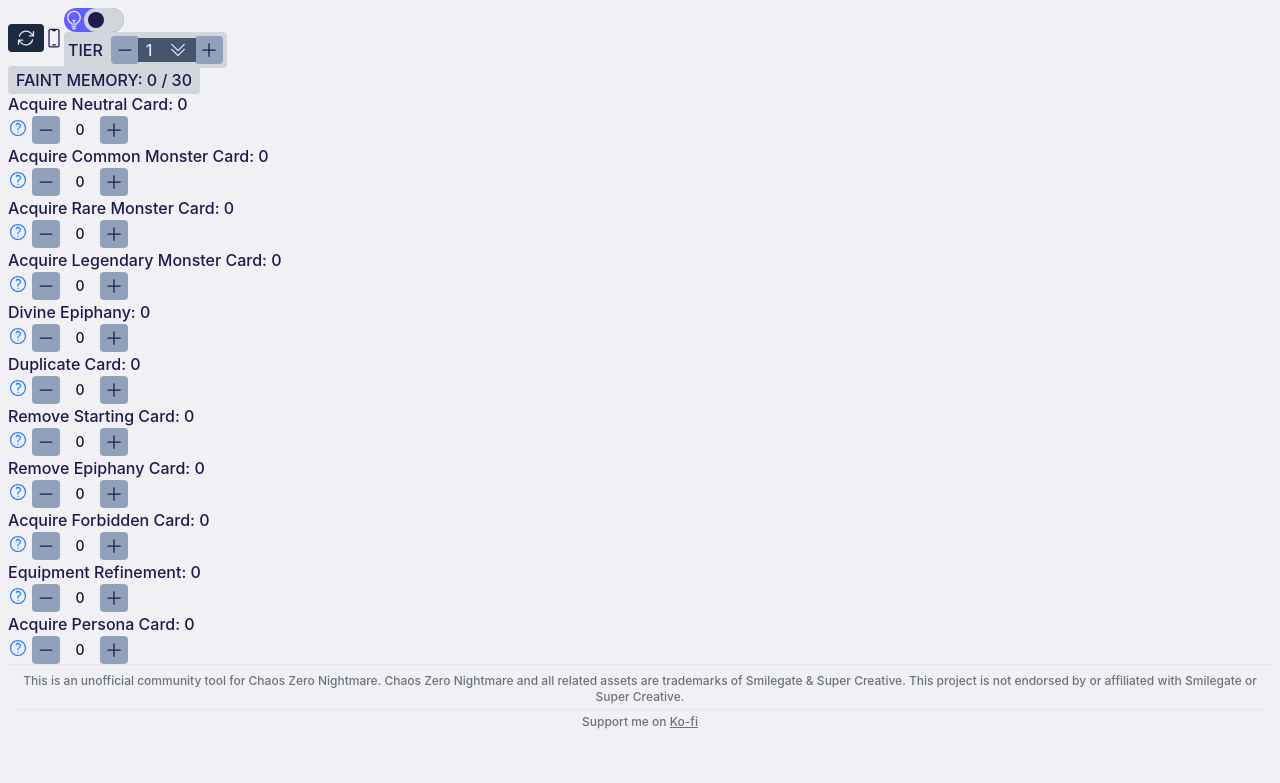
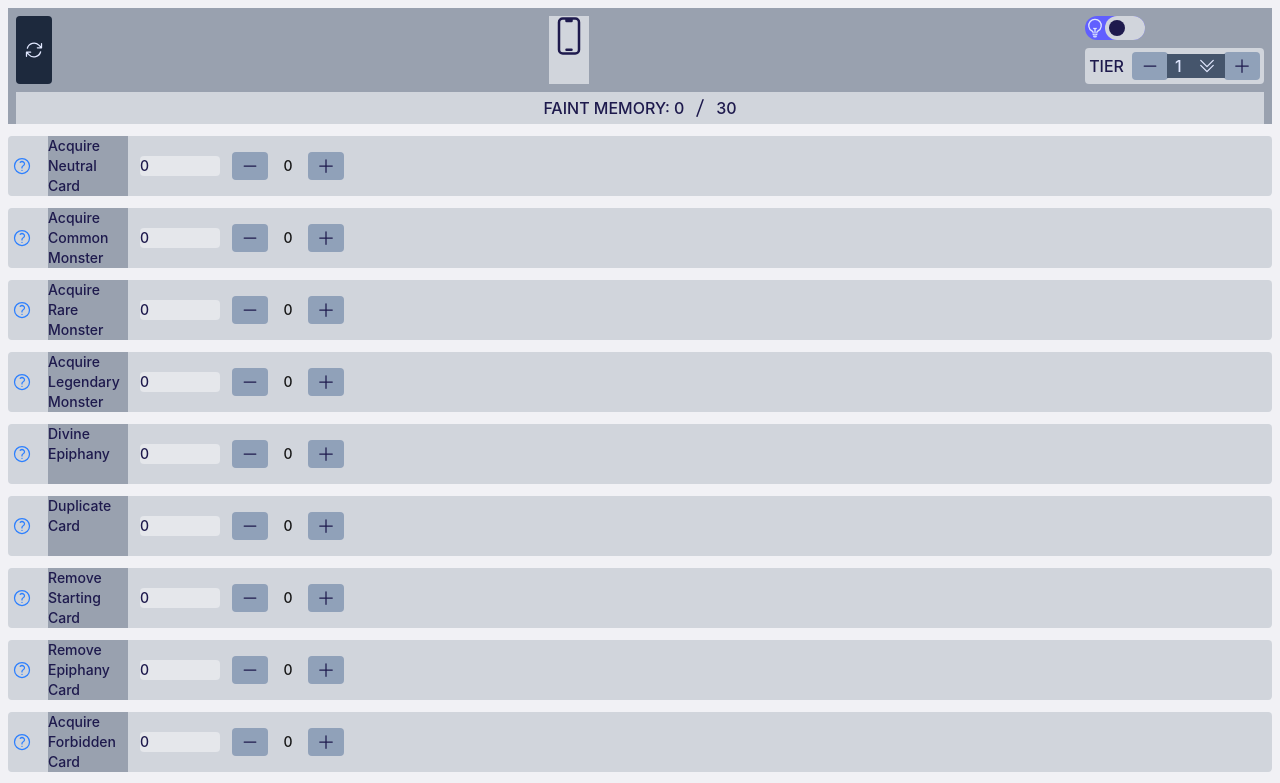
Before and after one commit to jbchhproj/czn-save-data-calculator, a Next.js app: page / in a window 1280 px wide. Shown: the top 783 px of the page. Built offline with nearby package versions, Linux system fonts and the light colour scheme.

Commit message:
lots of styling changes

```diff
--- a/src/components/AppContainer.tsx
+++ b/src/components/AppContainer.tsx
@@ -72,15 +72,14 @@ export default function AppContainer({
         isDeepTraumaActive={isDeepTraumaActive}
         setIsDeepTraumaActive={setIsDeepTraumaActive}
         tier={tier}
+        totalFaintMemory={totalFaintMemory}
         setTier={setTier}
         onReset={handleReset}
       />
       <main>{children}</main>
       <MainContent
-        tier={tier}
         faintMemories={faintMemories}
         setFaintMemories={setFaintMemories}
-        totalFaintMemory={totalFaintMemory}
         cardRemovals={cardRemovals}
         setCardRemovals={setCardRemovals}
       />
--- a/src/components/Header.tsx
+++ b/src/components/Header.tsx
@@ -1,9 +1,11 @@
 import PhoneIcon from "./icons/PhoneIcon";
 import ResetButton from "./ResetButton";
+import ResultsArea from "./ResultsArea";
 import TierSelector from "./TierSelector";
 
 interface TierSelectorProps {
   tier: number;
+  totalFaintMemory: number;
   setTier: (tier: number) => void;
   isDeepTraumaActive: boolean;
   setIsDeepTraumaActive: (isActive: boolean) => void;
@@ -12,16 +14,18 @@ interface TierSelectorProps {
 
 export default function Header({
   tier,
+  totalFaintMemory,
   setTier,
   isDeepTraumaActive,
   setIsDeepTraumaActive,
   onReset,
 }: TierSelectorProps) {
   return (
-    <header className="flex items-center">
+    <header className="sticky top-0 h-29 flex flex-col gap-2 bg-gray-400 p-2">
+      <div className="flex gap-2 justify-between">
         <ResetButton onReset={onReset} />
-      <span className="text-indigo-950">
-        <PhoneIcon />
+        <span className="text-indigo-950 bg-gray-300">
+          <PhoneIcon className="w-10 h-10" />
         </span>
         <TierSelector
           tier={tier}
@@ -29,6 +33,10 @@ export default function Header({
           isDeepTraumaActive={isDeepTraumaActive}
           setIsDeepTraumaActive={setIsDeepTraumaActive}
         />
+      </div>
+      <div>
+        <ResultsArea tier={tier} totalFaintMemory={totalFaintMemory} />
+      </div>
     </header>
   );
 }
--- a/src/components/MainContent.tsx
+++ b/src/components/MainContent.tsx
@@ -1,26 +1,20 @@
-import ResultsArea from "./ResultsArea";
 import SelectionArea from "./SelectionArea";
 
 interface MainContentProps {
-  tier: number;
   faintMemories: number[];
   setFaintMemories: (value: number[]) => void;
-  totalFaintMemory: number;
   cardRemovals: number;
   setCardRemovals: (value: number) => void;
 }
 
 export default function MainContent({
-  tier,
   faintMemories,
   setFaintMemories,
-  totalFaintMemory,
   cardRemovals,
   setCardRemovals,
 }: MainContentProps) {
   return (
     <main>
-      <ResultsArea tier={tier} totalFaintMemory={totalFaintMemory} />
       <SelectionArea
         faintMemories={faintMemories}
         setFaintMemories={setFaintMemories}
--- a/src/components/ResultsArea.tsx
+++ b/src/components/ResultsArea.tsx
@@ -1,3 +1,5 @@
+import SlashIcon from "./icons/SlashIcon";
+
 interface ResultsSectionProps {
   tier: number;
   totalFaintMemory: number;
@@ -10,8 +12,13 @@ export default function ResultsSection({
   let faintMemoryLimit = 20 + tier * 10;
 
   return (
-    <span className="text-indigo-950 bg-gray-300 rounded px-2 py-1">
-      FAINT MEMORY: {totalFaintMemory} / {faintMemoryLimit}
-    </span>
+    <div className="flex justify-center items-center text-indigo-950 bg-gray-300 px-2 py-1">
+      <span className="inline-flex items-center gap-1">
+        <span>FAINT MEMORY:</span>
+        <span>{totalFaintMemory}</span>
+        <SlashIcon />
+        <span>{faintMemoryLimit}</span>
+      </span>
+    </div>
   );
 }
--- a/src/components/SelectionBlock.tsx
+++ b/src/components/SelectionBlock.tsx
@@ -30,13 +30,17 @@ export default function SelectionBlock({
     </ul>
   );
 
+  const labelList = config.label.trim().split(/\s+/).slice(0, 3);
+
+  const labelElements = labelList.map((line, idx) => (
+    <span className="block text-indigo-950 text-sm" key={idx}>
+      {line}
+    </span>
+  ));
+
   return (
     <div>
-      <div>
-        <span className="text-indigo-950">
-          {config.label}: {config.faintMemoryContribution(stepperCount)}
-        </span>
-        <div className="flex">
+      <div className="h-15 flex items-center gap-3 mt-3 p-1 bg-gray-300 rounded">
         <button
           type="button"
           aria-label="Show details"
@@ -45,6 +49,14 @@ export default function SelectionBlock({
         >
           {isExpanded ? <ExpandMinusIcon /> : <QuestionCircleIcon />}
         </button>
+
+        <div className="h-15 bg-gray-400 w-20">{labelElements}</div>
+
+        <span className="w-20 bg-gray-200 text-indigo-950 text-sm rounded">
+          {config.faintMemoryContribution(stepperCount)}
+        </span>
+
+        <div>
           <SelectionBlockStepper
             config={config}
             stepperCount={stepperCount}
--- a/src/components/SelectionBlockStepper.tsx
+++ b/src/components/SelectionBlockStepper.tsx
@@ -55,7 +55,7 @@ export default function SelectionBlockStepper({
       <button
         aria-label="Decrease card removals"
         type="button"
-        className="bg-slate-400 rounded py-1 px-1"
+        className="bg-slate-400 rounded py-1 px-2"
         disabled={!canDecrement}
         onClick={handleDecrement}
       >
@@ -71,7 +71,7 @@ export default function SelectionBlockStepper({
       <button
         aria-label="Increase card removals"
         type="button"
-        className="bg-slate-400 rounded py-1 px-1"
+        className="bg-slate-400 rounded py-1 px-2"
         disabled={!canIncrement}
         onClick={handleIncrement}
       >
--- a/src/components/TierSelector.tsx
+++ b/src/components/TierSelector.tsx
@@ -1,6 +1,5 @@
 import TierStepper from "./TierStepper";
 import DeepTrauma from "./DeepTrauma";
-import LightBulbIcon from "./icons/LightBulbIcon";
 
 interface TierSelectorProps {
   tier: number;
@@ -16,20 +15,17 @@ export default function TierSelector({
   setIsDeepTraumaActive,
 }: TierSelectorProps) {
   return (
-    <div>
-      <div className="flex items-center gap-2">
+    <div className="flex flex-col items-start gap-2">
       <DeepTrauma
         isDeepTraumaActive={isDeepTraumaActive}
         setIsDeepTraumaActive={setIsDeepTraumaActive}
       />
-      </div>
-      <div className="flex items-center gap-2">
+
       <TierStepper
         tier={tier}
         setTier={setTier}
         isDeepTraumaActive={isDeepTraumaActive}
       />
     </div>
-    </div>
   );
 }
--- a/src/components/TierStepper.tsx
+++ b/src/components/TierStepper.tsx
@@ -35,7 +35,7 @@ export default function TierStepper({
         <button
           aria-label="Decrease tier"
           type="button"
-          className="bg-slate-400 rounded py-1 px-1"
+          className="bg-slate-400 rounded py-1 px-2"
           disabled={tier <= minTier}
           onClick={() => setTier(tier - 1)}
         >
@@ -64,7 +64,7 @@ export default function TierStepper({
         <button
           aria-label="Increase tier"
           type="button"
-          className="bg-slate-400 rounded py-1 px-1"
+          className="bg-slate-400 rounded py-1 px-2"
           disabled={tier >= maxTier}
           onClick={() => setTier(tier + 1)}
         >
--- /dev/null
+++ b/src/components/icons/SlashIcon.tsx
@@ -0,0 +1,14 @@
+export default function SlashIcon({ className = "w-6 h-6" }) {
+  return (
+    <svg
+      xmlns="http://www.w3.org/2000/svg"
+      fill="none"
+      viewBox="0 0 24 24"
+      strokeWidth={1.5}
+      stroke="currentColor"
+      className={className}
+    >
+      <path strokeLinecap="round" strokeLinejoin="round" d="m9 20.247 6-16.5" />
+    </svg>
+  );
+}
```
Lines whose indentation alone changed are shown as unchanged.
